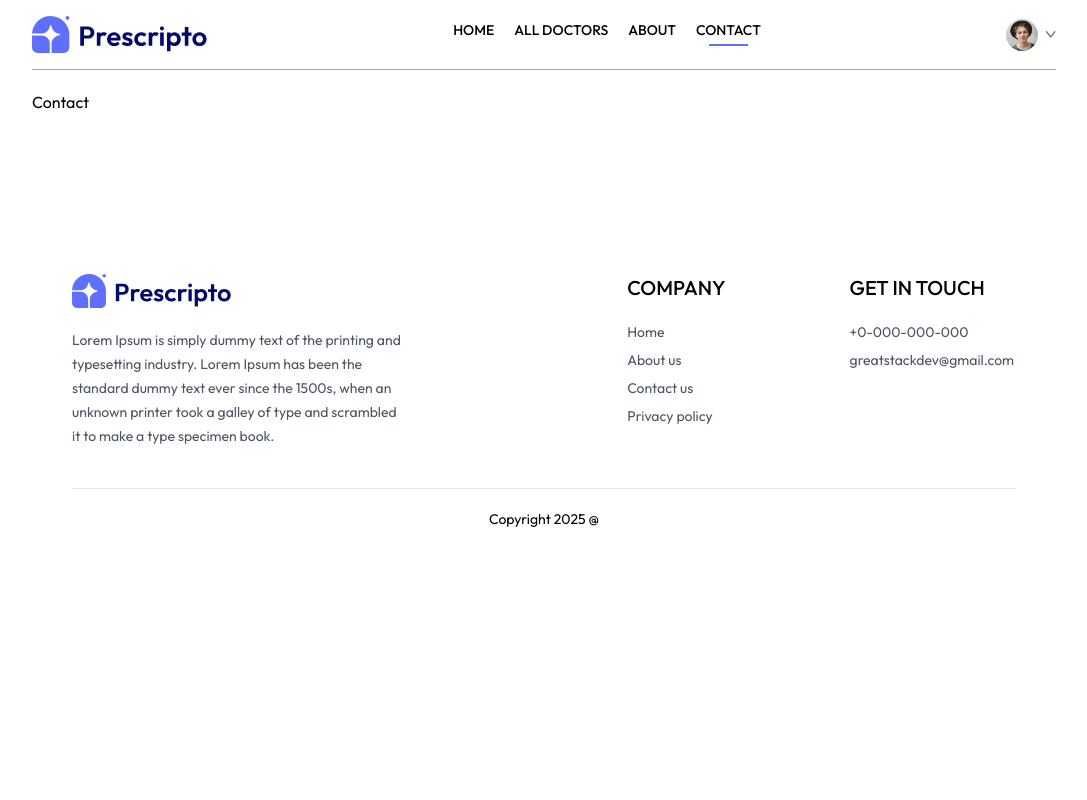
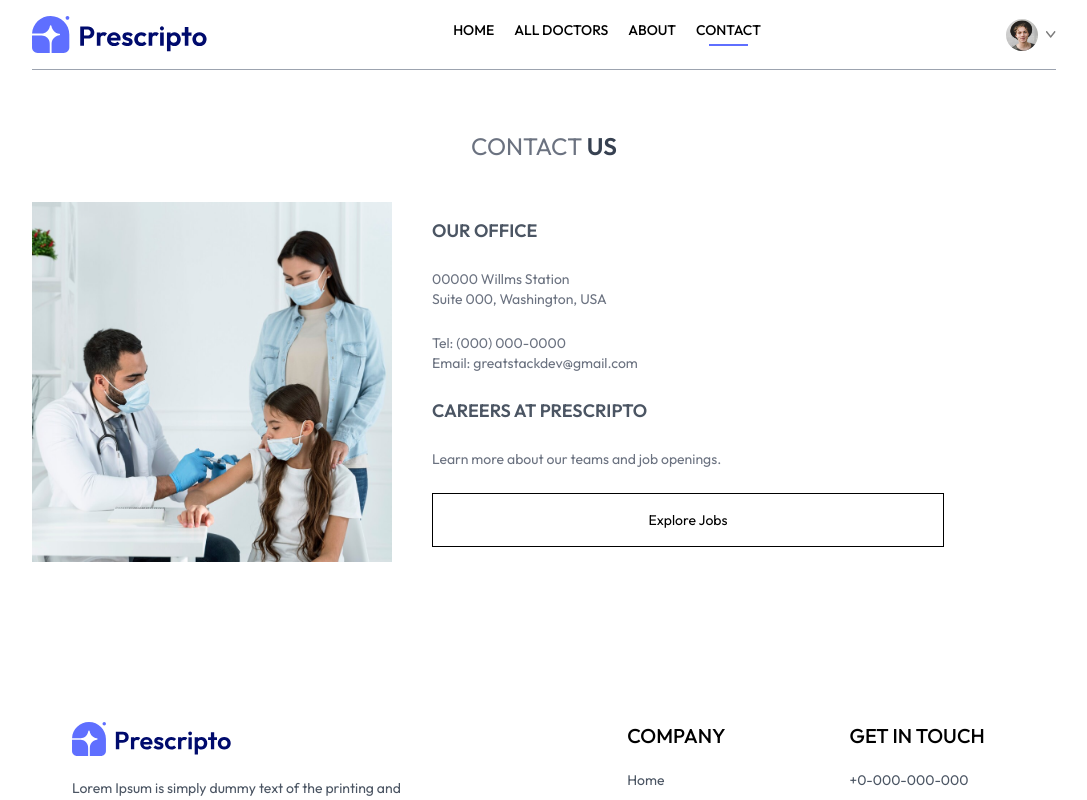
Before and after one commit to Arunjith-k/Hospital-Management, a React (Vite) app: page /contact in a window 1280 px wide. Shown: the top 800 px of the page, without its empty margins (96-1183 px from the left). Built offline with nearby package versions, Linux system fonts and the light colour scheme.

Commit message:
login-first-commit
login page started

```diff
--- a/src/components/pages/Contact.jsx
+++ b/src/components/pages/Contact.jsx
@@ -1,9 +1,45 @@
-import 'react'
+import "react";
+import { assets } from "../../assets/assets";
 
 const Contact = () => {
   return (
-    <div>Contact</div>
-  )
-}
+    <div>
+      <div className="text-center text-2xl pt-10 text-gray-500">
+        <p>
+          CONTACT <span className="text-gray-700 font-semibold">US</span>
+        </p>
+      </div>
 
-export default Contact
+      <div className="my-10 flex flex-col md:flex-row items-center gap-10 mb-28 text-sm">
+        <img
+          className="w-full md:max-w-[360px]"
+          src={assets.contact_image}
+          alt="Contact"
+        />
+
+        <div className="flex flex-col justify-center gap-6 text-left md:text-left md:w-2/4">
+          <p className="font-semibold text-lg text-gray-600">OUR OFFICE</p>
+          <p className="text-gray-500">
+            00000 Willms Station <br />
+            Suite 000, Washington, USA
+          </p>
+          <p className="text-gray-500">
+            Tel: (000) 000-0000 <br />
+            Email: greatstackdev@gmail.com
+          </p>
+          <p className="font-semibold text-lg text-gray-600">
+            CAREERS AT PRESCRIPTO
+          </p>
+          <p className="text-gray-500">
+            Learn more about our teams and job openings.
+          </p>
+          <button className="border border-black px-8 py-4 text-sm hover:bg-black hover:text-white transition-all duration-500">
+            Explore Jobs
+          </button>
+        </div>
+      </div>
+    </div>
+  );
+};
+
+export default Contact;
--- a/src/components/pages/Login.jsx
+++ b/src/components/pages/Login.jsx
@@ -1,9 +1,54 @@
-import 'react'
+import "react";
+import { useState } from "react";
 
 const Login = () => {
+  const [state, setState] = useState("Sign Up");
+  const [email, setEmail] = useState("");
+  const [password, setPassword] = useState("");
+  const [name, setName] = useState("");
+
+  const onSubmitHandler = async (event) => {
+    event.preventDefault();
+  };
+
   return (
-    <div>Login</div>
-  )
-}
+    <form className="min-h-[80vh] flex items-center">
+      <div>
+        <p>{state === "Sign Up" ? "Create Account" : "Login"}</p>
+        <p>
+          Please {state === "Sign Up" ? "sign up" : "log in"} to book
+          appointment
+        </p>
+        <div>
+          <p>Full Name</p>
+          <input
+            type="text"
+            onChange={(e) => setName(e.target.name)}
+            value={name}
+            required
+          />
+        </div>
+        <div>
+          <p>Email</p>
+          <input
+            type="email"
+            onChange={(e) => setName(e.target.name)}
+            value={name}
+            required
+          />
+        </div>
+        <div>
+          <p>Password</p>
+          <input
+            type="password"
+            onChange={(e) => setName(e.target.name)}
+            value={name}
+            required
+          />
+        </div>
+      </div>
+    </form>
+  );
+};
 
-export default Login
+export default Login;
```
